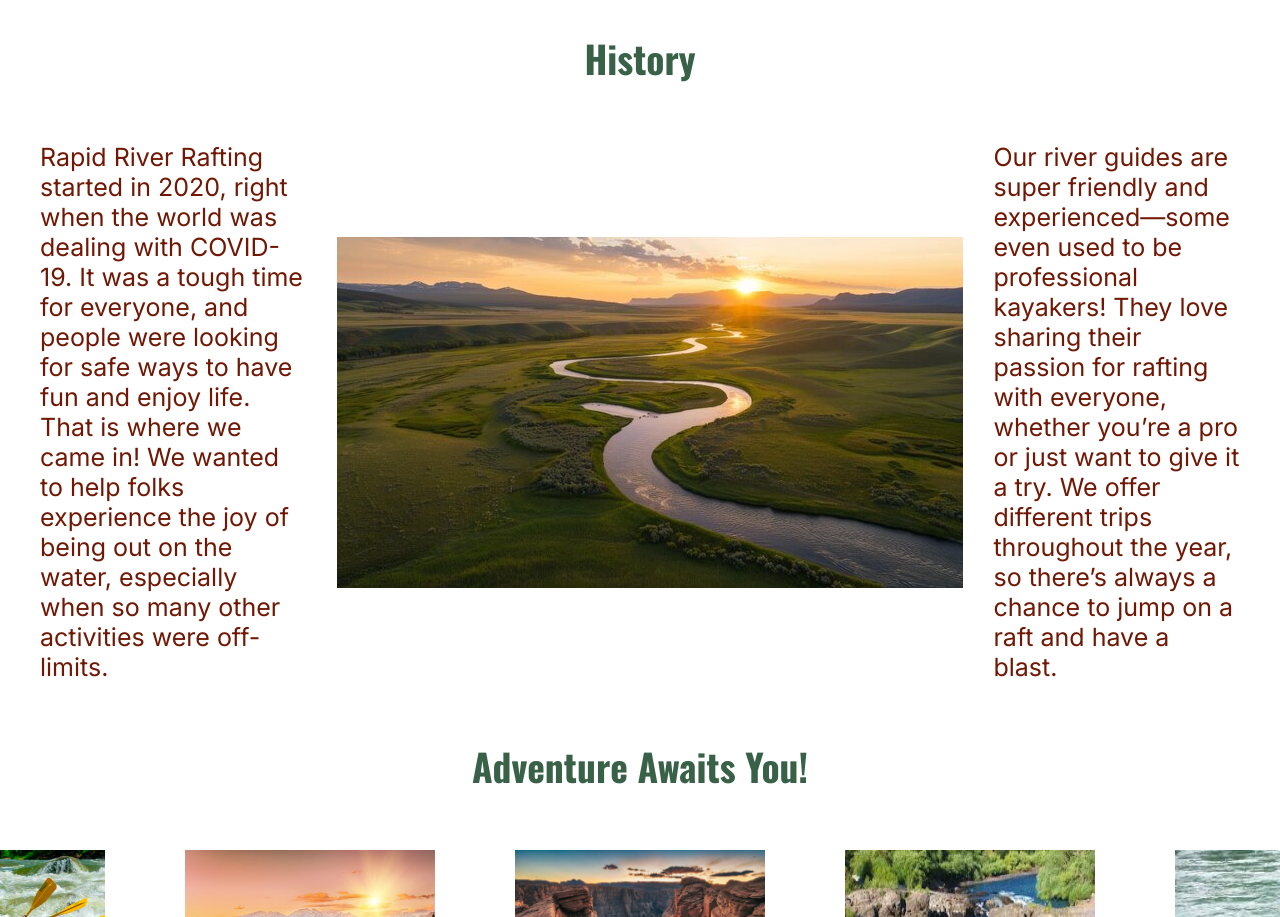
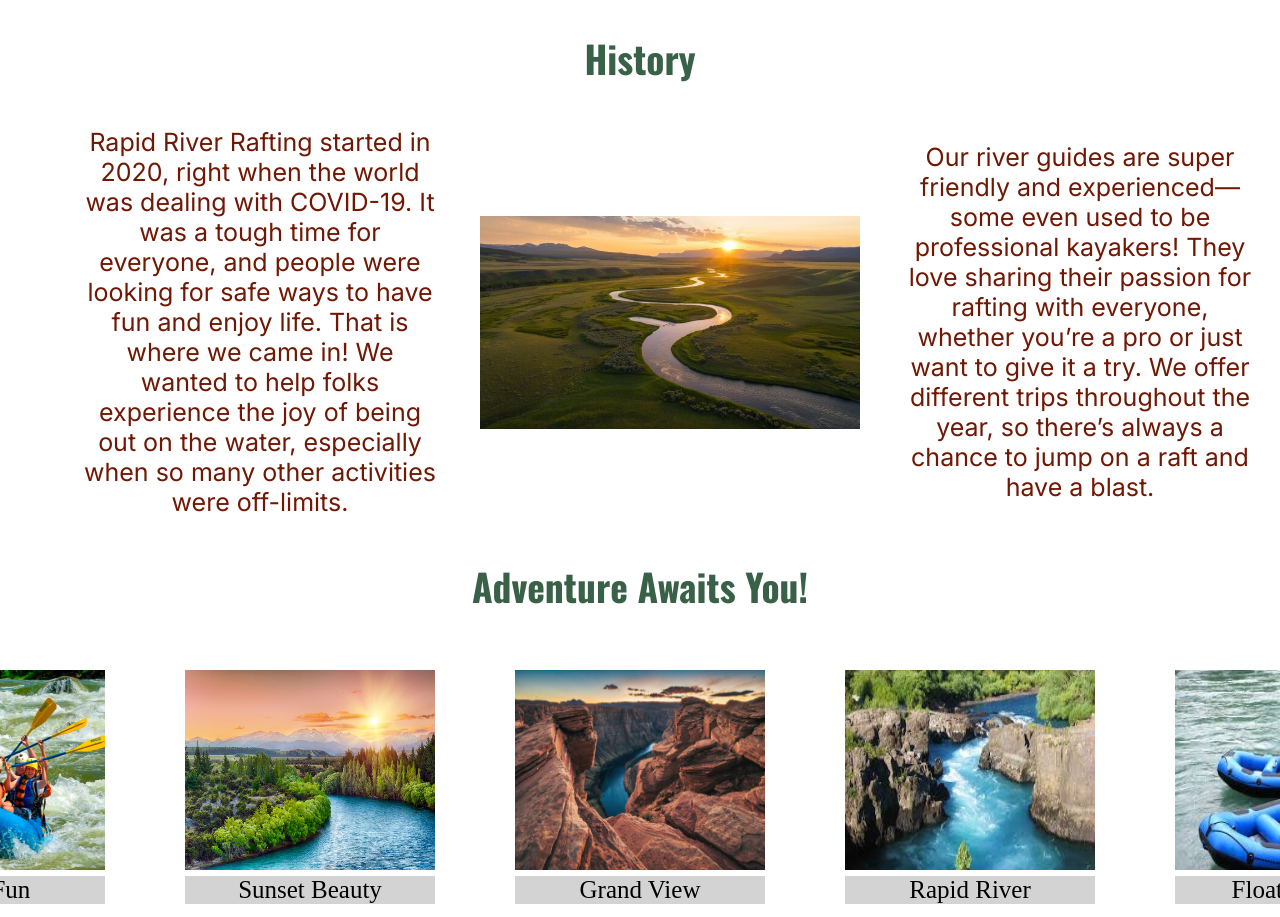
Before and after one commit to brysonwebb98/wdd130, a plain HTML site: page wwr/about.html in a window 1280 px wide. Shown: the part 923-1840 px from the top of the page. Drawn offline with nearby package versions, Linux system fonts and the light colour scheme.

Commit message:
pushing updates

```diff
--- a/wwr/about.html
+++ b/wwr/about.html
@@ -43,9 +43,9 @@
         <section>
             <h2>History</h2>
             <div class="history">
-                <p>Rapid River Rafting started in 2020, right when the world was dealing with COVID-19. It was a tough time for everyone, and people were looking for safe ways to have fun and enjoy life. That is where we came in! We wanted to help folks experience the joy of being out on the water, especially when so many other activities were off-limits. <br>
+                <p>Rapid River Rafting started in 2020, right when the world was dealing with COVID-19. It was a tough time for everyone, and people were looking for safe ways to have fun and enjoy life. That is where we came in! We wanted to help folks experience the joy of being out on the water, especially when so many other activities were off-limits.</p>
                 <img src="images/history_image.jpg" alt="Drone Shot of River">
-                Our river guides are super friendly and experienced—some even used to be professional kayakers! They love sharing their passion for rafting with everyone, whether you’re a pro or just want to give it a try. We offer different trips throughout the year, so there’s always a chance to jump on a raft and have a blast.</p>
+                <p>Our river guides are super friendly and experienced—some even used to be professional kayakers! They love sharing their passion for rafting with everyone, whether you’re a pro or just want to give it a try. We offer different trips throughout the year, so there’s always a chance to jump on a raft and have a blast.</p>
             </div>
         </section>
         <section>
--- a/wwr/styles/rafting.css
+++ b/wwr/styles/rafting.css
@@ -55,16 +55,25 @@ section p {
 
 .history {
     display: grid;
-    grid-template-columns: 1fr;
+    grid-template-columns: 1fr 1fr 1fr;
     justify-items: center;
     align-items: center;
     width: 100%;
+    margin: 30px;
+    gap: 30px;
 }
 
 .history img {
     width: 100%;
     height: auto;
-    margin: 30px;
+    margin: 15px;
+}
+
+.history p {
+    text-align: center;
+    padding: 10px;
+    margin: 0;
+    color: var(--accent1-color)
 }
 
 
```
